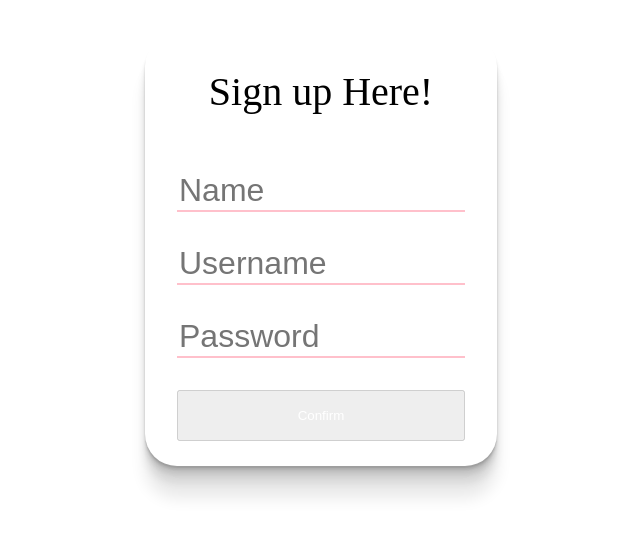
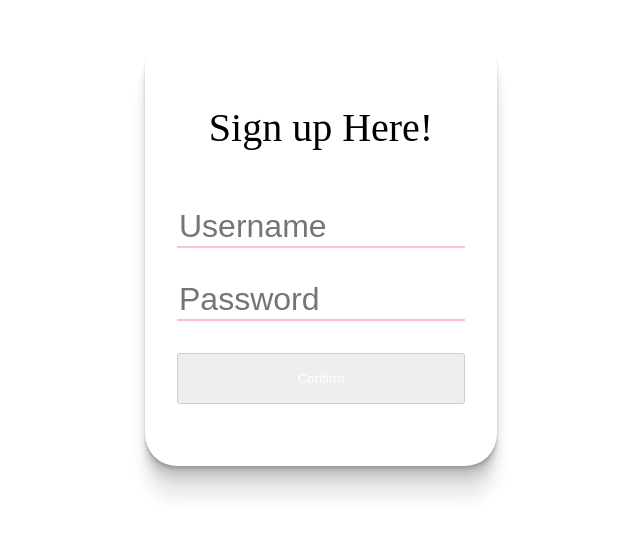
Before and after one commit to HenryRDavis/webthing-fe, a React (Create React App) app in the folder frontend/: page /signup in a window 1280 px wide. Shown: the top 536 px of the page, without its empty margins (319-959 px from the left). Built offline with nearby package versions, Linux system fonts and the light colour scheme.

Commit message:
fixed login and signup pages

```diff
--- a/frontend/src/components/login.js
+++ b/frontend/src/components/login.js
@@ -196,6 +196,7 @@ function Login () {
 
     const onSubmit = e => {
         e.preventDefault()
+
         formSubmit()
     }
 
--- a/frontend/src/components/signup.js
+++ b/frontend/src/components/signup.js
@@ -121,7 +121,7 @@ const FormContainerDiv = styled.div`
               0 32px 16px rgba(0,0,0,0.09);
 `
 
-const LoginDiv = styled.div`
+const SignUpDiv = styled.div`
     height:100%;
     min-height:500px;
     display:flex;
@@ -160,13 +160,15 @@ const initialErrors = {
 
 export default function Signup() {
 
-     const [clientForm, setclientForm] = useState(initialValues)
+     const [signUp, setSignUpForm] = useState(initialValues)
 
      const [formErrors, setFormErrors] = useState(initialErrors)
 
      const [disabled, setDisabled] = useState(true)
+
      const registering = useSelector(state => state.registration.registering);
      const dispatch = useDispatch();
+
      const inputChange = (name, value) => {
         yup.reach(schema,name)
         .validate(value)
@@ -177,12 +179,11 @@ export default function Signup() {
         })
         .catch((err) => {
             setFormErrors({
-              ...formErrors,
-              [name]: err.errors[0],
+              ...formErrors, [name]: err.errors[0],
             })
           })
-        setclientForm({
-            ...clientForm, [name]: value
+        setSignUpForm({
+            ...signUp, [name]: value
         })
      }
 
@@ -192,13 +193,12 @@ export default function Signup() {
      }
 
      const formSubmit = () => {
-         const newclient = {
-             name: clientForm.name.trim(),
-             username: clientForm.username.trim(),
-             password: clientForm.password.trim(),
-             role: 'client'
+         const newSignUp = {
+             name: signUp.name.trim(),
+             username: signUp.username.trim(),
+             password: signUp.password.trim(),
          }
-         sendSignUp(newclient)
+         sendSignUp(newSignUp)
      }
 
      const onSubmit = e => {
@@ -207,37 +207,31 @@ export default function Signup() {
      }
 
      useEffect(() => {
-        schema.isValid(clientForm).then((valid) => {
+        schema.isValid(signUp)
+        .then((valid) => {
           setDisabled(!valid);
         });
-      }, [clientForm]);
+      }, [signUp]);
 
 
-     const sendSignUp = newclient => {
-        dispatch(actions.register(newclient));
+     const sendSignUp = newSignUp => {
+        console.log(newSignUp)
+
+        dispatch(actions.register(newSignUp));
      }
 
     return (
-        <LoginDiv>
+        <SignUpDiv>
         <FormContainerDiv>
         <div class="form-text-top">
             <p id="sub-text">Sign up Here!</p>
         </div>
-
             <form onSubmit={onSubmit}>
-                    {formErrors.name.length > 0 ? <p className="error">{formErrors.name}</p> : null}
-                    <input
-                    type="text"
-                    name="name"
-                    value={clientForm.name}
-                    onChange={onChange}
-                    placeholder="Name"/>
-
                 {formErrors.username.length > 0 ? <p className="error">{formErrors.username}</p> : null}
                 <input
                 type="text"
                 name="username"
-                    value={clientForm.username}
+                value={signUp.username}
                 onChange={onChange}
                 placeholder="Username"/>
 
@@ -246,7 +240,7 @@ export default function Signup() {
                 id="bottom-input"
                 type="password"
                 name="password"
-                    value={clientForm.password}
+                value={signUp.password}
                 onChange={onChange}
                 placeholder="Password"/>
 
@@ -255,6 +249,6 @@ export default function Signup() {
                 </form>
 
         </FormContainerDiv>
-        </LoginDiv>
+        </SignUpDiv>
     )
 }
```
Also changed, not shown: frontend/src/utils/axiosWithAuth.js (added, +13 -0 lines), 1 other file (tests, documents, lock files or other folders). Lines whose indentation alone changed are shown as unchanged.
